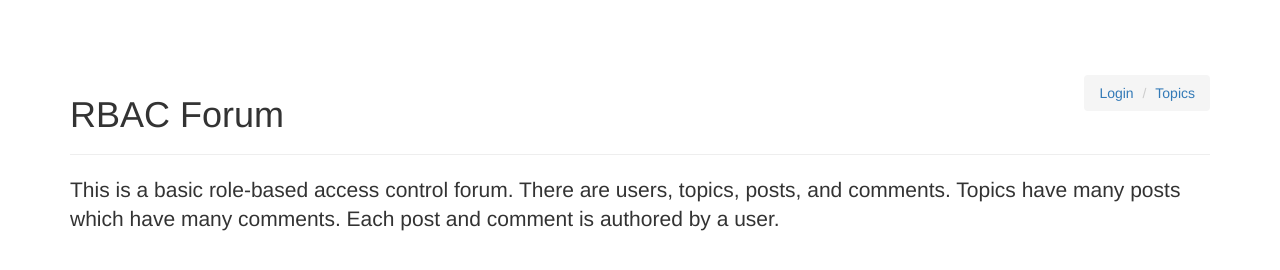
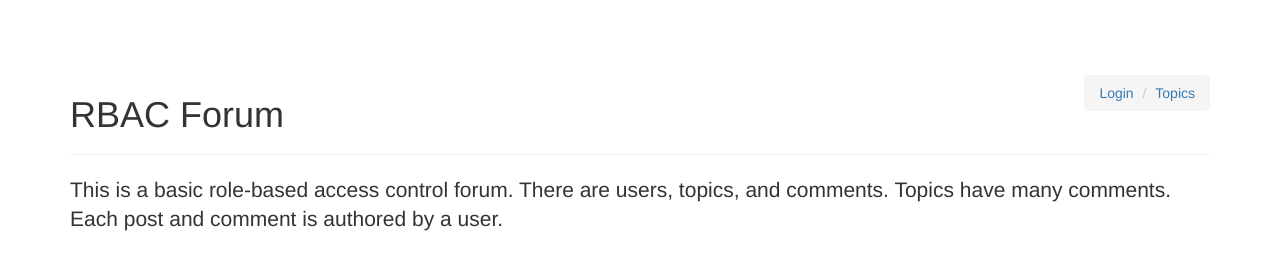
Before and after one commit to ekhaemba/mongo_forumAPI, a website: page src/client/index.html at #/topics in a window 1280 px wide. Drawn offline with nearby package versions, Linux system fonts and the light colour scheme; some packages are replaced by stand-ins of ours.

```diff
--- a/src/client/app.js
+++ b/src/client/app.js
@@ -304,7 +304,6 @@
         thisComment.id = comment._id
         $scope.comments.push(thisComment);
         $scope.newcomment = '';
-        console.log(comment);
       });
     };
 
--- a/src/client/index.html
+++ b/src/client/index.html
@@ -25,7 +25,7 @@
         </ol>
         <div class="clearfix"></div>
     </div>
-    <p class="lead">This is a basic role-based access control forum. There are users, topics, posts, and comments. Topics have many posts which have many comments. Each post and comment is authored by a user.</p>
+    <p class="lead">This is a basic role-based access control forum. There are users, topics, and comments. Topics have many comments. Each post and comment is authored by a user.</p>
      <div ng-view>
 
      </div>
```
Also changed, not shown: src/client/partialtemplates/topic.html (+1 -1 lines).
